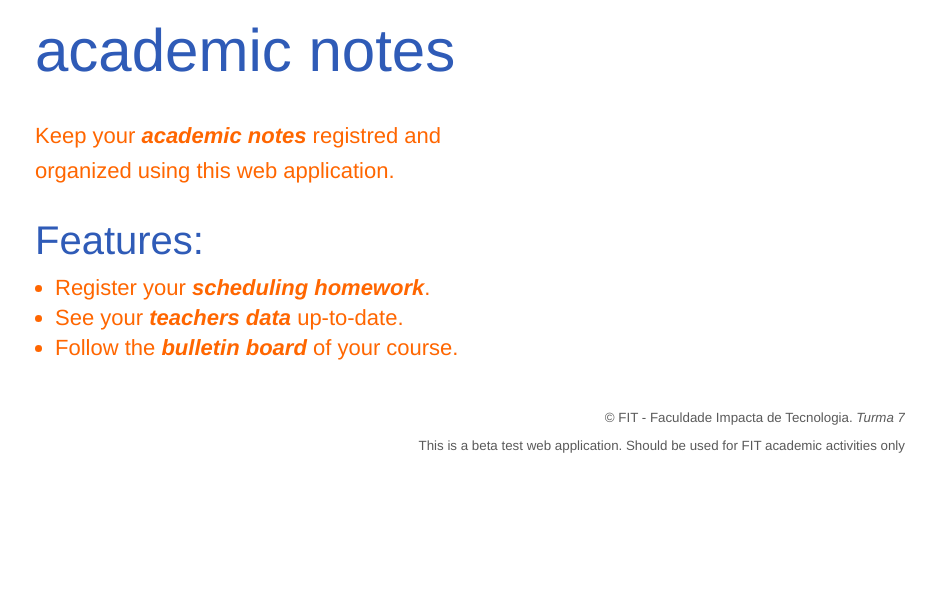
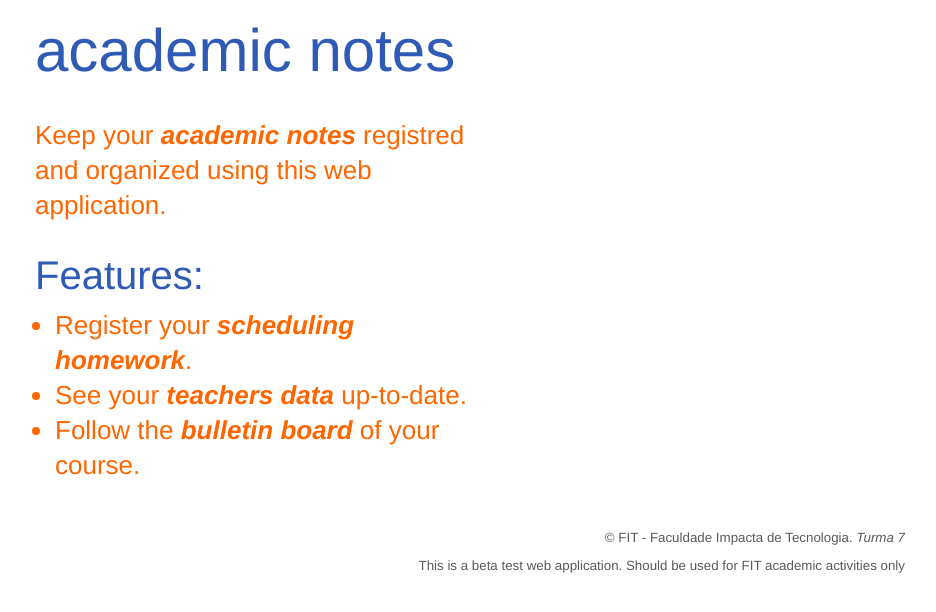
Before and after one commit to sergiosouzalima/academicnotes, a plain HTML site: page index.htm in a window 1280 px wide. Shown: the part 266-878 px from the top of the page, without its empty margins (215-1151 px from the left). Before the commit the page ends 836 px from the top, so only its background shows below. Drawn offline with Linux system fonts and the light colour scheme.

Commit message:
some adjusts to layout

```diff
--- a/style.css
+++ b/style.css
@@ -36,9 +36,9 @@ section {
 }
 	section p {
 		margin: 0 0 30px 90px;
-		font-size: 22px;
+		font-size: 26px;
 		line-height: 35px;
-    color: #FF6600;
+        color: #FF6600;
 		/*color: #d9d9d9;*/
 		/*text-shadow: 0px 1px 5px #000;*/
 	}
@@ -52,16 +52,16 @@ section {
 	}
 	section ul {
 		margin: 0 0 30px 110px;
-		font-size: 22px;
-		line-height: 30px;
-    color: #FF6600;
+		font-size: 26px;
+		line-height: 35px;
+        color: #FF6600;
 		/*color: #d9d9d9;*/
 		/*text-shadow: 0px 1px 5px #000;*/
 	}
 
 aside {
 	position: absolute;
-	top: 170px;
+	top: 215px;
 	right: 0;
 }
 
```
Also changed, not shown: ._style.css.
